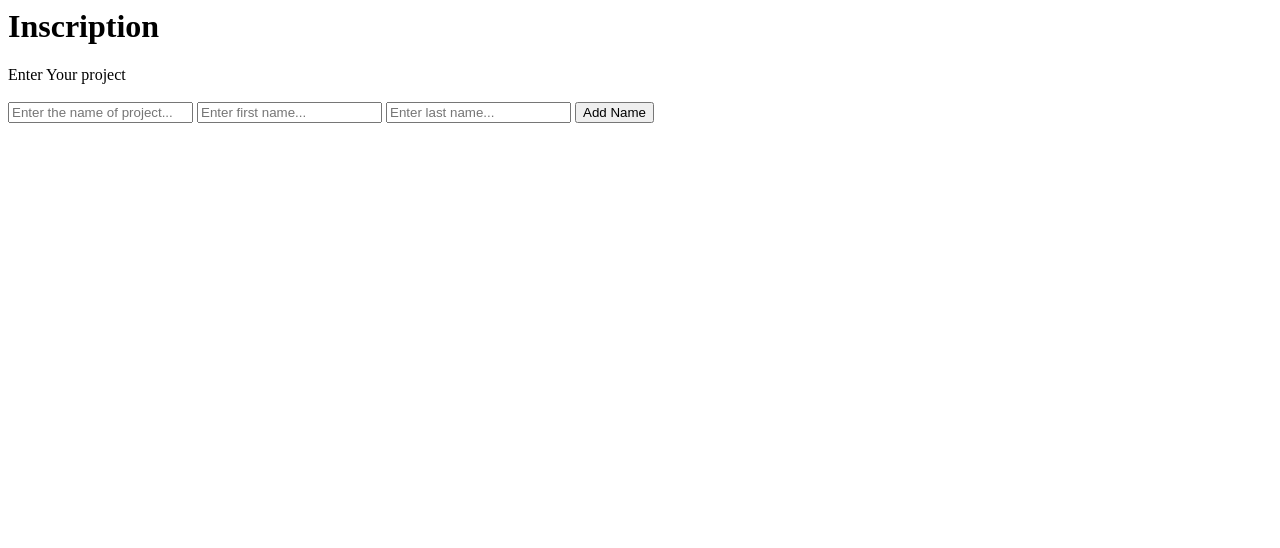
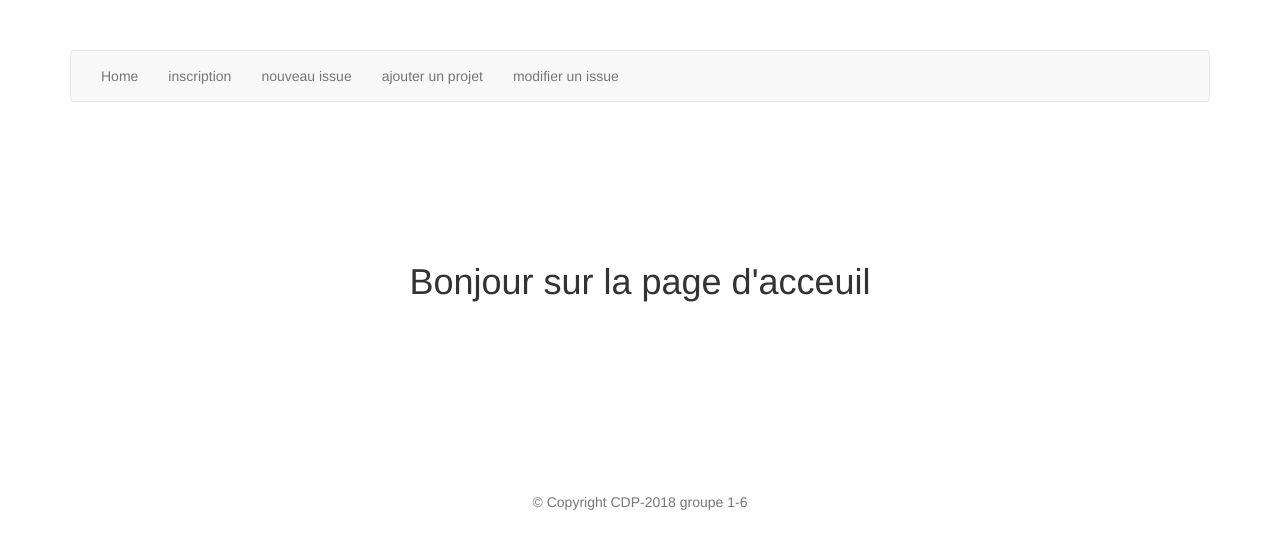
Before and after one commit to badrf/CDP-2018, a plain HTML site: page src/html/index.html in a window 1280 px wide. Drawn offline with nearby package versions, Linux system fonts and the light colour scheme.

Commit message:
affichage les pages web

```diff
--- a/src/html/index.html
+++ b/src/html/index.html
@@ -1,17 +1,45 @@
-<html>
+<!DOCTYPE html>
+<html lang="en">
 <head>
-  <title>Inscription</title>
+	<meta charset="UTF-8">
+	<title>Conduite de projet</title>
+
+	<!-- CSS -->
+	<link rel="stylesheet" href="//maxcdn.bootstrapcdn.com/bootstrap/3.2.0/css/bootstrap.min.css">
+	<style>
+		body 	{ padding-top:50px; }
+	</style>
 </head>
-<body>
+<body class="container">
 
-<h1>Inscription</h1>
-<form method="post" action="/addname">
-<label>Enter Your project</label><br><br>
-<input type="text" name="nom de projet" placeholder="Enter the name of project..." required>
-<input type="text" name="firstName" placeholder="Enter first name..." required>
-<input type="text" name="lastName" placeholder="Enter last name..." required>
-<input type="submit" value="Add Name">
-</form>
+	<header>
+		<nav class="navbar navbar-default" role="navigation">
+			<div class="container-fluid">
+
+				<ul class="nav navbar-nav">
+					<li><a href="/">Home</a></li>
+					<li><a href="/login">inscription</a></li>
+					<li><a href="/new_issue">nouveau issue</a></li>
+          <li><a href="/new_project">ajouter un projet</a></li>
+          <li><a href="/edit_issue">modifier un issue</a></li>
+				</ul>
+
+			</div>
+		</nav>
+	</header>
+
+	<main>
+		<br><br><br>
+		<br><br><br>
+  <center> <h1>Bonjour sur la page d'acceuil</h1> </center>
+		<br><br><br>
+<br><br><br>
+<br><br><br>
+	</main>
+
+	<footer>
+		<p class="text-center text-muted">&copy; Copyright CDP-2018 groupe 1-6</p>
+	</footer>
 
 </body>
 </html>
--- a/src/js/package.json
+++ b/src/js/package.json
@@ -4,7 +4,7 @@
   "description": "install dependencies",
   "main": "app.js",
   "dependencies": {
-    "express": "^4.11.0"
+    "express": "^4.11.0",
   },
   "scripts": {
     "test": "start app.js"
```
Also changed, not shown: src/html/edit_issue.html (+38 -3 lines), src/html/new_issue.html (+38 -3 lines), src/html/new_project.html (+38 -3 lines), src/js/app.js (+18 -1 lines).
